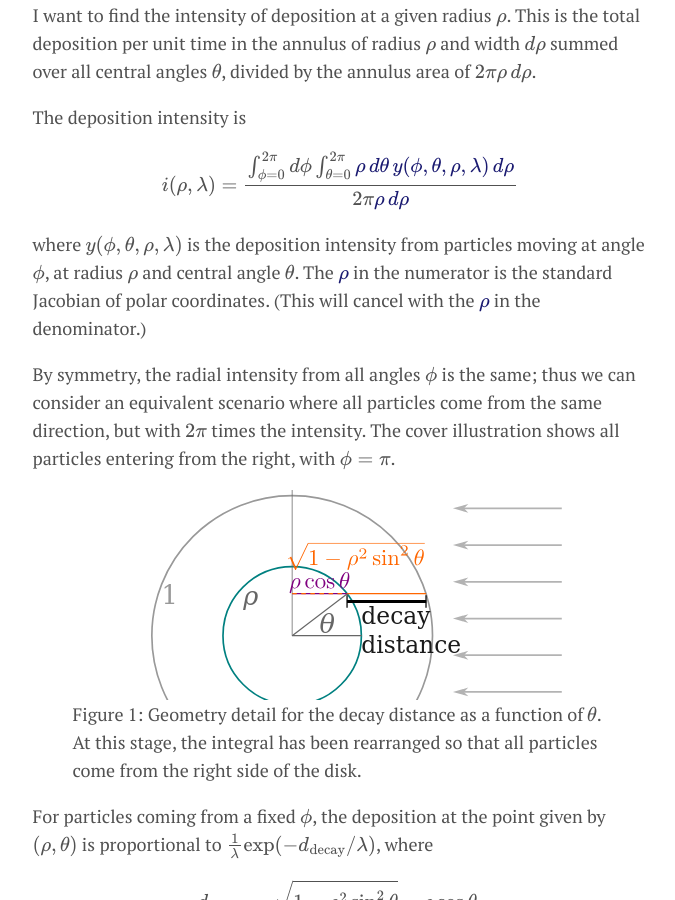
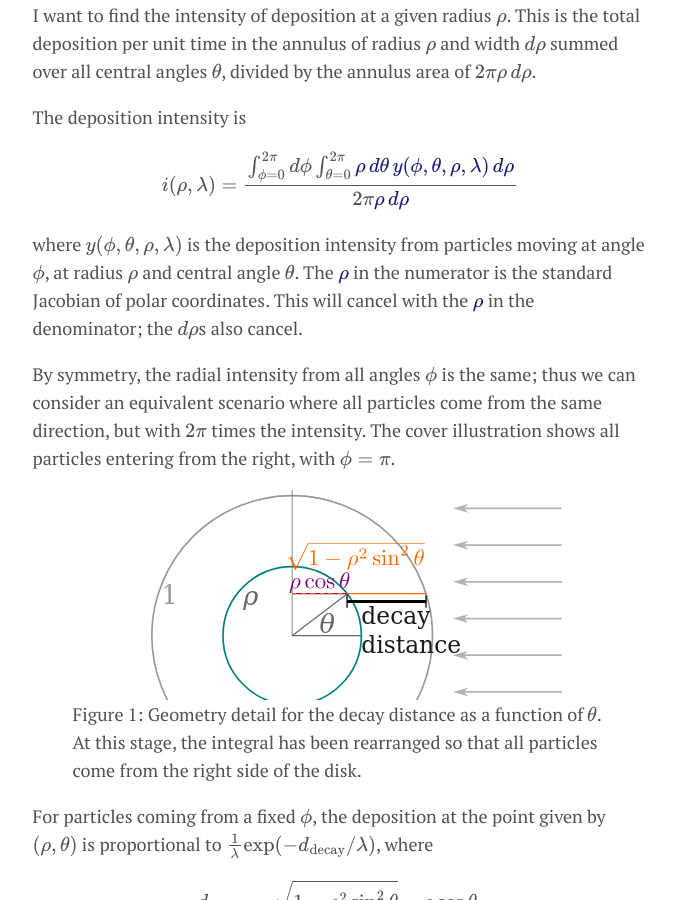
Before and after one commit to cfe316/cfe316.github.io, a Jekyll site: the page built from _posts/2024-07-20-exponential-disk-mfp-deposition.md, in a window 1280 px wide and 900 px high, scrolled down 1175 px. Shown: the whole window, without its empty margins (300-975 px from the left). Built offline with Jekyll 4.4.1, drawn with Linux system fonts in a browser that asks for light colours; formulas are drawn with MathJax 3; a style sheet for code colours, icons or effects is not loaded.

Commit message:
Add note about cancelling drhos

```diff
--- a/_posts/2024-07-20-exponential-disk-mfp-deposition.md
+++ b/_posts/2024-07-20-exponential-disk-mfp-deposition.md
@@ -37,7 +37,8 @@ The deposition intensity is
 $$ i(\rho, \lambda) = \frac{\int_{\phi=0}^{2\pi}d\phi \int_{\theta=0}^{2\pi}\cancelcolor{\rho}\, d\theta\,y(\phi,\theta, \rho, \lambda)\,d\rho}{2\pi\cancelcolor{\rho} \,d\rho} $$
 
 where $y(\phi, \theta, \rho, \lambda)$ is the deposition intensity from particles moving at angle $\phi$, at radius $\rho$ and central angle $\theta$.
-The $\cancelcolor{\rho}$ in the numerator is the standard Jacobian of polar coordinates. (This will cancel with the $\cancelcolor{\rho}$ in the denominator.)
+The $\cancelcolor{\rho}$ in the numerator is the standard Jacobian of polar coordinates.
+This will cancel with the $\cancelcolor{\rho}$ in the denominator; the $d\rho$s also cancel.
 
 By symmetry, the radial intensity from all angles $\phi$ is the same;
 thus we can consider an equivalent scenario where all particles come from the same direction, but with $2\pi$ times the intensity.
```
